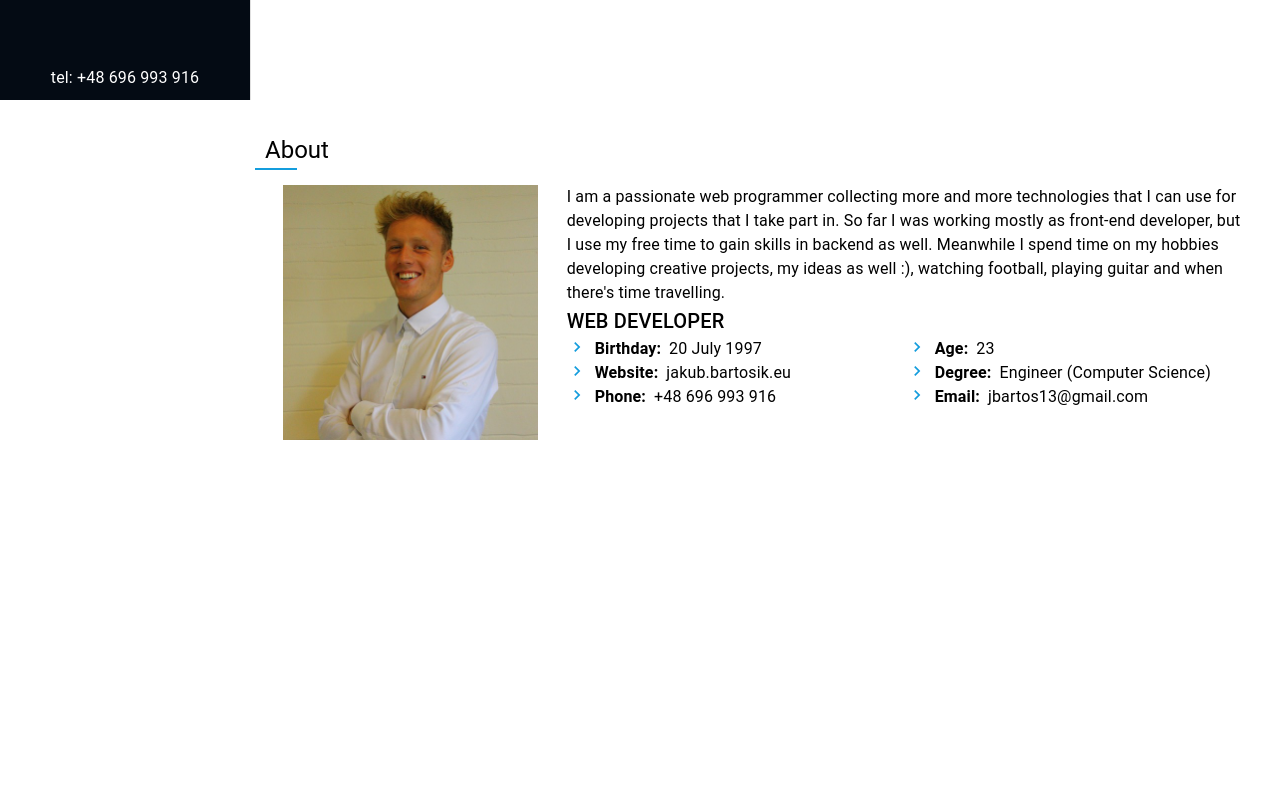
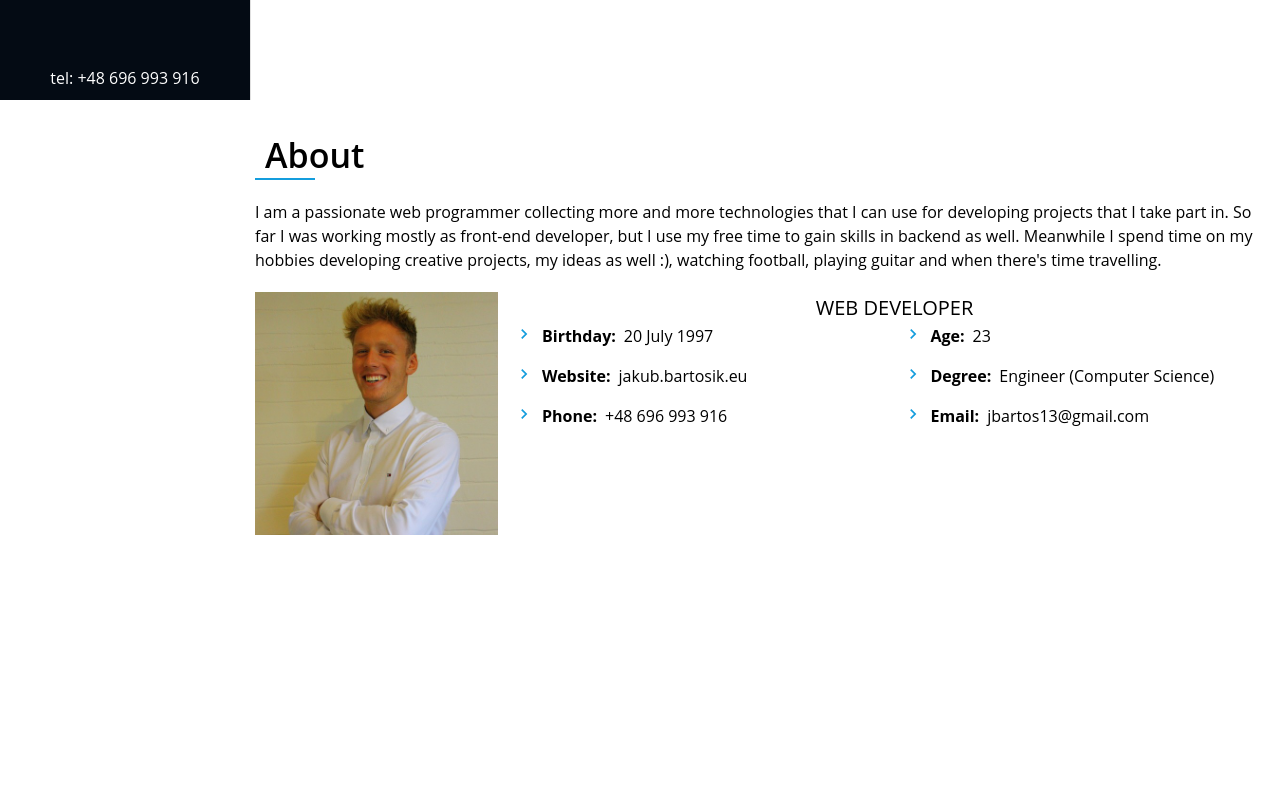
Before and after one commit to Tosini13/portfolio-v4, a React (Create React App) app in the folder client/: page /about in a window 1280 px wide. Shown: the part 700-1500 px from the top of the page. Built offline with nearby package versions, Linux system fonts and the light colour scheme; no server answers.

Commit message:
improved about design

```diff
--- a/client/src/components/about/About.tsx
+++ b/client/src/components/about/About.tsx
@@ -1,4 +1,4 @@
-import { Grid, Typography } from "@material-ui/core";
+import { Grid, GridSize, Typography } from "@material-ui/core";
 import {
   E_SECTION_BACKGROUND,
   SectionTitle,
@@ -9,9 +9,11 @@ import MyImage from "../../images/me.jpeg";
 import styled from "styled-components";
 import { E_ROUTES } from "../menu/useRoutes";
 
+const gridSize = {
+  xs: 12 as GridSize,
+};
 const ImgStyled = styled.img`
   width: 100%;
-  max-width: 300px;
 `;
 
 export interface AboutProps {}
@@ -20,19 +22,33 @@ const About: React.FC<AboutProps> = () => {
   return (
     <SectionWrapper background={E_SECTION_BACKGROUND.EVEN} id={E_ROUTES.about}>
       <SectionTitle>About</SectionTitle>
-      <Grid container justify="space-evenly">
-        <Grid item sm={12} md={3} style={{ textAlign: "center" }}>
+      <Typography style={{ margin: "20px 0px" }}>
+        I am a passionate web programmer collecting more and more technologies
+        that I can use for developing projects that I take part in. So far I was
+        working mostly as front-end developer, but I use my free time to gain
+        skills in backend as well. Meanwhile I spend time on my hobbies
+        developing creative projects, my ideas as well :), watching football,
+        playing guitar and when there's time travelling.
+      </Typography>
+      <Grid container spacing={2}>
+        <Grid
+          item
+          style={{ textAlign: "center" }}
+          {...gridSize}
+          sm={3}
+          md={5}
+          lg={3}
+        >
           <ImgStyled src={MyImage} alt="me" />
         </Grid>
-        <Grid item sm={12} md={8}>
-          <Typography>
-            I am a passionate web programmer collecting more and more
-            technologies that I can use for developing projects that I take part
-            in. So far I was working mostly as front-end developer, but I use my
-            free time to gain skills in backend as well. Meanwhile I spend time
-            on my hobbies developing creative projects, my ideas as well :),
-            watching football, playing guitar and when there's time travelling.
-          </Typography>
+        <Grid
+          item
+          style={{ textAlign: "center", flexGrow: 1 }}
+          {...gridSize}
+          sm={9}
+          md={7}
+          lg={9}
+        >
           <PersonalDetails />
         </Grid>
       </Grid>
--- a/client/src/components/about/PersonalDetails.tsx
+++ b/client/src/components/about/PersonalDetails.tsx
@@ -8,6 +8,8 @@ const birthday = "1997/07/20";
 const gridSize = {
   lg: 6 as GridSize,
   md: 12 as GridSize,
+  sm: 12 as GridSize,
+  xs: 12 as GridSize,
 };
 
 export interface PersonalDetailsProps {}
@@ -16,7 +18,7 @@ const PersonalDetails: React.FC<PersonalDetailsProps> = () => {
   return (
     <>
       <Typography variant="h6">WEB DEVELOPER</Typography>
-      <Grid container>
+      <Grid container spacing={2}>
         <Grid item {...gridSize}>
           <PersonalDetailsItem
             title="Birthday"
--- a/client/src/components/layout/SectionWrapper.tsx
+++ b/client/src/components/layout/SectionWrapper.tsx
@@ -1,6 +1,7 @@
 import { Grid, Typography, TypographyProps } from "@material-ui/core";
 import styled from "styled-components";
 import { mainTheme } from "../../styled/config";
+import { E_ROUTES } from "../menu/useRoutes";
 import Actions, { TActionsProps } from "./Actions";
 
 export enum E_SECTION_BACKGROUND {
@@ -19,7 +20,7 @@ const getBackground = (background?: E_SECTION_BACKGROUND): string => {
   }
 };
 
-export const SectionWrapper = styled.section<{
+export const SectionWrapperStyled = styled.section<{
   background?: E_SECTION_BACKGROUND;
 }>`
   padding: 10px 5px;
@@ -28,12 +29,29 @@ export const SectionWrapper = styled.section<{
   ${(props) => getBackground(props?.background)}
 `;
 
+export const SectionContentStyled = styled.div`
+  margin: auto;
+  max-width: 1400px;
+`;
+
+export const SectionWrapper: React.FC<{
+  background?: E_SECTION_BACKGROUND;
+  id?: E_ROUTES;
+}> = ({ children, ...props }) => {
+  return (
+    <SectionWrapperStyled {...props}>
+      <SectionContentStyled>{children}</SectionContentStyled>
+    </SectionWrapperStyled>
+  );
+};
+
 const SectionTitleStyled = styled(Typography)`
   position: relative;
   color: black;
   width: fit-content;
   padding: 4px 10px;
   margin-bottom: 15px;
+  font-weight: 600;
   &:after {
     content: "";
     position: absolute;
@@ -47,7 +65,7 @@ const SectionTitleStyled = styled(Typography)`
 
 export const SectionTitle: React.FC<TypographyProps> = ({ children }) => {
   return (
-    <SectionTitleStyled color="primary" variant="h5">
+    <SectionTitleStyled color="primary" variant="h4">
       {children}
     </SectionTitleStyled>
   );
--- a/client/src/components/skills/Skills.tsx
+++ b/client/src/components/skills/Skills.tsx
@@ -20,9 +20,15 @@ import DeleteForm from "../forms/DeleteForm";
 import { deleteImage } from "../../stores/actions/resources";
 import { E_ROUTES } from "../menu/useRoutes";
 
+const gridSizeBox = {
+  lg: 4 as GridSize,
+  md: 9 as GridSize,
+  xs: 10 as GridSize,
+};
+
 const gridSizeSkills = {
-  lg: 5 as GridSize,
-  md: 9 as GridSize,
+  sm: 5 as GridSize,
+  xs: 9 as GridSize,
 };
 
 const FrontendBox = styled(Paper)`
@@ -31,6 +37,7 @@ const FrontendBox = styled(Paper)`
   padding-right: 20px;
   position: relative;
   overflow: hidden;
+  width: 100%;
 `;
 
 const BackendBox = styled(FrontendBox)`
@@ -99,7 +106,7 @@ const Skills: React.FC<SkillsProps> = observer(() => {
       <div style={{ padding: "0px 10px" }}>
         <Grid container justify="space-evenly" spacing={3}>
           {frontEnd.length ? (
-            <Grid item sm={5}>
+            <Grid item {...gridSizeBox}>
               <FrontendBox variant="elevation">
                 <BoxTitle>FrontEnd</BoxTitle>
                 <Grid container spacing={1} justify="space-evenly">
@@ -121,7 +128,7 @@ const Skills: React.FC<SkillsProps> = observer(() => {
             </Grid>
           ) : null}
           {backEnd.length || tools.length ? (
-            <Grid item sm={5}>
+            <Grid item {...gridSizeBox}>
               {backEnd.length ? (
                 <BackendBox
                   variant="elevation"
--- a/client/src/styled/config.ts
+++ b/client/src/styled/config.ts
@@ -16,4 +16,7 @@ export const mainTheme = createMuiTheme({
       secondary: "#fff",
     },
   },
+  typography: {
+    fontFamily: ["Open Sans", "sans-serif"].join(","),
+  },
 });
```
